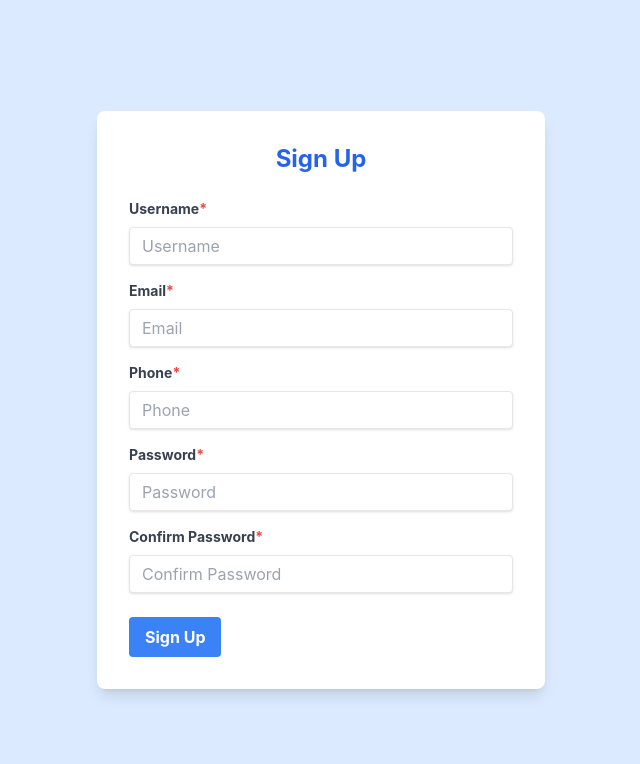
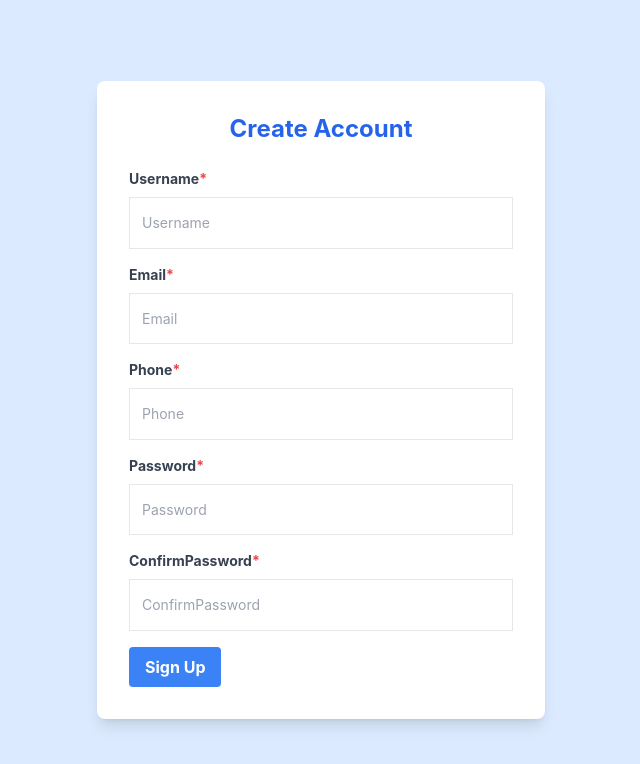
Before and after one commit to CHIGODI/patient-management-app, a React (Create React App) app in the folder frontend/: page / in a window 1280 px wide. Shown: the top 764 px of the page, without its empty margins (319-959 px from the left). Built offline with nearby package versions, Linux system fonts and the light colour scheme.

Commit message:
Implement CORS settings, enhance signup form validation, and add user slice for Redux

```diff
--- a/frontend/package.json
+++ b/frontend/package.json
@@ -3,6 +3,8 @@
   "version": "0.1.0",
   "private": true,
   "dependencies": {
+    "@reduxjs/toolkit": "^2.5.1",
+    "axios": "^1.7.9",
     "cra-template": "1.2.0",
     "react": "^19.0.0",
     "react-dom": "^19.0.0",
@@ -10,6 +12,7 @@
     "react-router-dom": "^7.1.3",
     "react-scripts": "^5.0.1",
     "redux": "^5.0.1",
+    "redux-thunk": "^3.1.0",
     "tailwindcss": "^3.4.17",
     "web-vitals": "^4.2.4",
     "webpack-dev-server": "^5.2.0"
--- a/frontend/src/pages/SignUp.js
+++ b/frontend/src/pages/SignUp.js
@@ -1,75 +1,96 @@
-import React from 'react';
+import React, { useState } from 'react';
+import axios from "axios";
 
 const SignUp = () => {
+    const [error, setError] = useState({});
+    const [formData, setFormData] = useState({
+        username: "",
+        email: "",
+        phone: "",
+        password: "",
+        confirmPassword: ""
+    });
+
+    const handleChange = (e) => {
+        const { name, value } = e.target;
+        setFormData({
+            ...formData,
+            [name]: value
+        });
+
+        // Clear the error for the specific field being updated
+        if (error[name]) {
+            setError({
+                ...error,
+                [name]: ""
+            });
+        }
+    };
+
+    const handleSubmit = async (e) => {
+        e.preventDefault();
+        let errors = {};
+
+        // Check for required fields
+        Object.keys(formData).forEach(key => {
+            if (!formData[key]) {
+                errors[key] = `${key.charAt(0).toUpperCase() + key.slice(1)} is required`;
+            }
+        });
+
+        if (formData.password !== formData.confirmPassword) {
+            errors.confirmPassword = "Passwords do not match";
+        }
+        if (formData.phone.length !== 10) {
+            errors.phone = "Phone number must be 10 digits";
+        }
+        if (formData.password.length < 8) {
+            errors.password = "Password must be at least 8 characters";
+        }
+
+        if (Object.keys(errors).length > 0) {
+            setError(errors);
+            return;
+        }
+
+        try {
+            const response = await axios.post("http://127.0.0.1:8000/api/v1/account/register/", formData);
+            if (response.status === 201) {
+                console.log("User registered successfully");
+            }
+        } catch (error) {
+            console.log(error.response.data);
+            setError(error.response.data);
+        }
+    };
+
     return (
         <div className="min-h-screen flex items-center justify-center bg-blue-100">
             <div className="bg-white p-8 rounded-lg shadow-lg w-full max-w-md">
-                <h2 className="text-2xl font-bold text-center text-blue-600 mb-6">Sign Up</h2>
-                <form>
-                    <div className="mb-4">
-                        <label className="block text-gray-700 text-sm font-bold mb-2" htmlFor="username">
-                            Username
-                            <span className="text-red-500">*</span>
-                        </label>
-                        <input
-                            className="shadow appearance-none border rounded w-full py-2 px-3 text-gray-700 leading-tight focus:outline-none focus:shadow-outline"
-                            id="username"
-                            type="text"
-                            placeholder="Username"
-                        />
-                    </div>
-                    <div className="mb-4">
-                        <label className="block text-gray-700 text-sm font-bold mb-2" htmlFor="email">
-                            Email
-                            <span className="text-red-500">*</span>
-                        </label>
-                        <input
-                            className="shadow appearance-none border rounded w-full py-2 px-3 text-gray-700 leading-tight focus:outline-none focus:shadow-outline"
-                            id="email"
-                            type="email"
-                            placeholder="Email"
-                        />
-                    </div>
-                    <div className="mb-4">
-                        <label className="block text-gray-700 text-sm font-bold mb-2" htmlFor="phone">
-                            Phone
-                            <span className="text-red-500">*</span>
-                        </label>
-                        <input
-                            className="shadow appearance-none border rounded w-full py-2 px-3 text-gray-700 leading-tight focus:outline-none focus:shadow-outline"
-                            id="phone"
-                            type="text"
-                            placeholder="Phone"
-                        />
-                    </div>
-                    <div className="mb-4">
-                        <label className="block text-gray-700 text-sm font-bold mb-2" htmlFor="password">
-                            Password
-                            <span className="text-red-500">*</span>
-                        </label>
-                        <input
-                            className="shadow appearance-none border rounded w-full py-2 px-3 text-gray-700 leading-tight focus:outline-none focus:shadow-outline"
-                            id="password"
-                            type="password"
-                            placeholder="Password"
-                        />
-                    </div>
-                    <div className="mb-6">
-                        <label className="block text-gray-700 text-sm font-bold mb-2" htmlFor="confirm-password">
-                            Confirm Password
-                            <span className="text-red-500">*</span>
-                        </label>
-                        <input
-                            className="shadow appearance-none border rounded w-full py-2 px-3 text-gray-700 leading-tight focus:outline-none focus:shadow-outline"
-                            id="confirm-password"
-                            type="password"
-                            placeholder="Confirm Password"
-                        />
-                    </div>
+                <h2 className="text-2xl font-bold text-center text-blue-600 mb-6">Create Account</h2>
+                <form onSubmit={handleSubmit}>
+                    {['username', 'email', 'phone', 'password', 'confirmPassword'].map((field) => (
+                        <div className="mb-4" key={field}>
+                            <label className="block text-gray-700 text-sm font-bold mb-2" htmlFor={field}>
+                                {field.charAt(0).toUpperCase() + field.slice(1)}
+                                <span className="text-red-500">*</span>
+                            </label>
+                            <input
+                                className="appearance-none border w-full py-4 px-3 text-gray-600 text-sm leading-tight focus:outline-none focus:shadow-outline"
+                                id={field}
+                                name={field}
+                                type={field === 'password' || field === 'confirmPassword' ? 'password' : 'text'}
+                                placeholder={field.charAt(0).toUpperCase() + field.slice(1)}
+                                value={formData[field]}
+                                onChange={handleChange}
+                            />
+                            {error[field] && <p className="text-red-500 text-xs italic">{error[field]}</p>}
+                        </div>
+                    ))}
                     <div className="flex items-center justify-between">
                         <button
                             className="bg-blue-500 hover:bg-blue-700 text-white font-bold py-2 px-4 rounded focus:outline-none focus:shadow-outline"
-                            type="button"
+                            type="submit"
                         >
                             Sign Up
                         </button>
```
Also changed, not shown: frontend/src/redux/userSlice.js (added), 1 other file (tests, documents, lock files or other folders).
